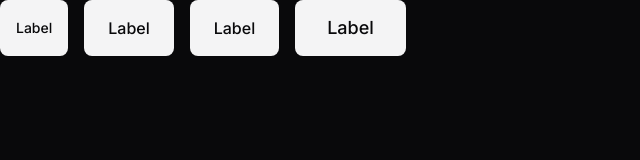
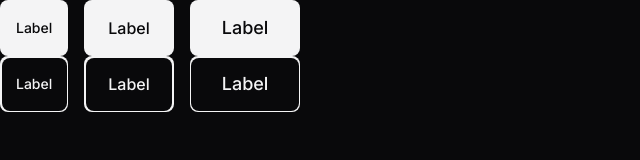
Before and after one commit to santospatrick/projeto-zingen, a plain HTML site: page index.html in a window 1280 px wide. Shown: the whole page, without its empty margins (0-640 px from the left). Drawn offline with Linux system fonts and the light colour scheme.

Commit message:
adiciona botao com estilo secundario

```diff
--- a/index.html
+++ b/index.html
@@ -13,8 +13,13 @@
     <div class="flex gap-1">
         <a href="#" class="btn btn-sm primary">Label</a>
         <a href="#" class="btn btn-md primary">Label</a>
-        <span class="btn btn-md primary">Label</span>
         <button href="#" class="btn btn-lg primary">Label</button>
+    </div>
+
+    <div class="flex gap-1">
+        <a aria-label="Label" href="#" class="btn btn-sm"></a>
+        <a aria-label="Label" href="#" class="btn btn-md"></a>
+        <button aria-label="Label" href="#" class="btn btn-lg"></button>
     </div>
 </body>
 </html>
--- a/styles/buttons.css
+++ b/styles/buttons.css
@@ -38,3 +38,24 @@
     padding: 1rem 2rem;
     font-size: 1.125rem;
 }
+
+.btn[aria-label] {
+    position: relative;
+
+    &::before {
+        content: '';
+        position: absolute;
+        border-radius: inherit;
+        inset: 0.09375rem;
+        background-color: var(--background-color);
+    }
+
+    &::after {
+        content: attr(aria-label);
+        background: var(--btn-bg-color);
+        -webkit-background-clip: text;
+        background-clip: text;
+        color: transparent;
+        z-index: 1;
+    }
+}
```
